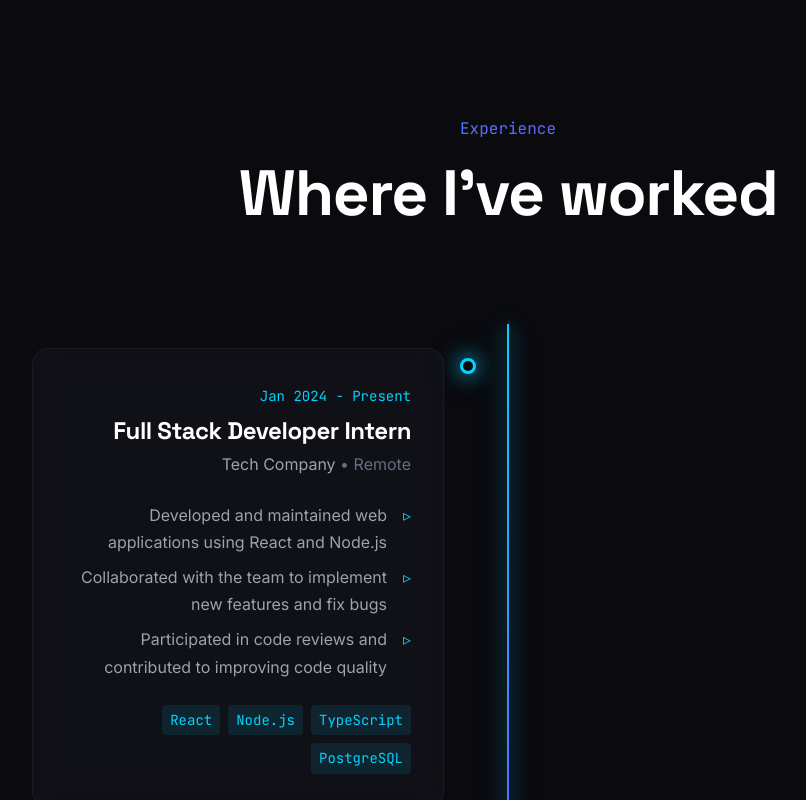
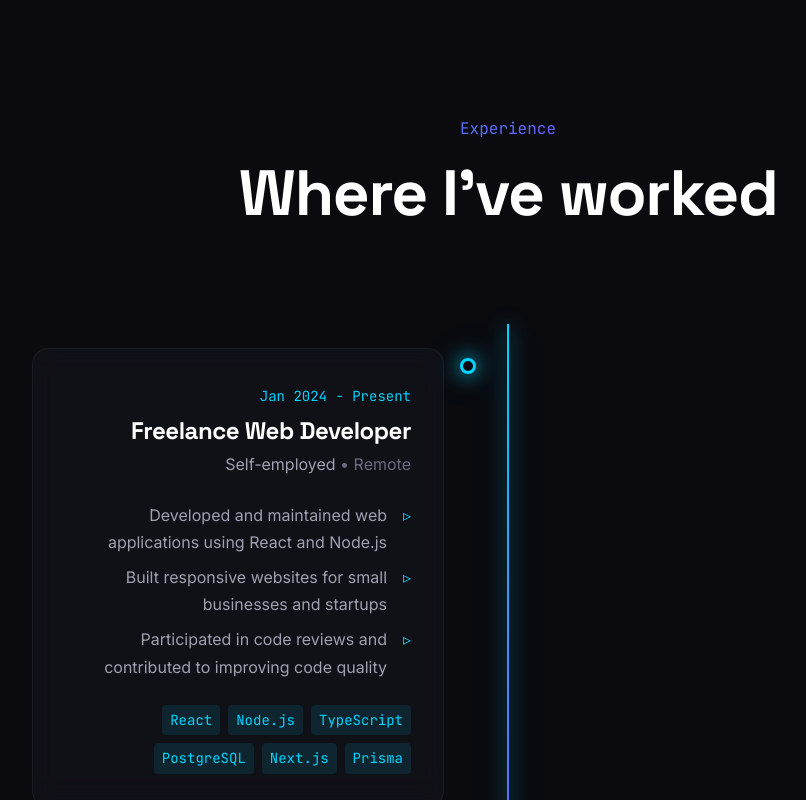
Before and after one commit to pritam1813/portfolio, a React (Vite) app: page / in a window 1280 px wide. Shown: the part 2000-2800 px from the top of the page, without its empty margins (132-938 px from the left). Built offline with nearby package versions, Linux system fonts and the light colour scheme.

Commit message:
Updated Experiences

```diff
--- a/src/components/Experience/Experience.tsx
+++ b/src/components/Experience/Experience.tsx
@@ -10,29 +10,30 @@ gsap.registerPlugin(ScrollTrigger);
 // Experience data - customize these
 const experiences = [
     {
-        title: 'Full Stack Developer Intern',
-        company: 'Tech Company',
+        title: 'Freelance Web Developer',
+        company: 'Self-employed',
         location: 'Remote',
         period: 'Jan 2024 - Present',
         description: [
             'Developed and maintained web applications using React and Node.js',
-            'Collaborated with the team to implement new features and fix bugs',
+            'Built responsive websites for small businesses and startups',
             'Participated in code reviews and contributed to improving code quality',
         ],
-        technologies: ['React', 'Node.js', 'TypeScript', 'PostgreSQL'],
+        technologies: ['React', 'Node.js', 'TypeScript', 'PostgreSQL', 'Next.js', 'Prisma'],
     },
+
     {
-        title: 'Freelance Web Developer',
-        company: 'Self-employed',
-        location: 'Remote',
-        period: 'Jun 2023 - Dec 2023',
+        title: 'Quality Control Engineer',
+        company: 'Sterlite Technologies Ltd.',
+        location: 'Aurangabad',
+        period: 'Jul 2018 - Dec 2018',
         description: [
-            'Built responsive websites for small businesses and startups',
-            'Implemented SEO best practices and improved site performance',
-            'Managed client relationships and project timelines',
+            'Responsible for testing the quality of the products',
+            'Conducted tests to ensure that the products met the required standards',
+            'Documented the results of the tests and reported any issues to the team',
         ],
-        technologies: ['HTML/CSS', 'JavaScript', 'WordPress', 'Figma'],
-    },
+        technologies: ['Optical Fiber'],
+    }
 ];
 
 export function Experience() {
```
